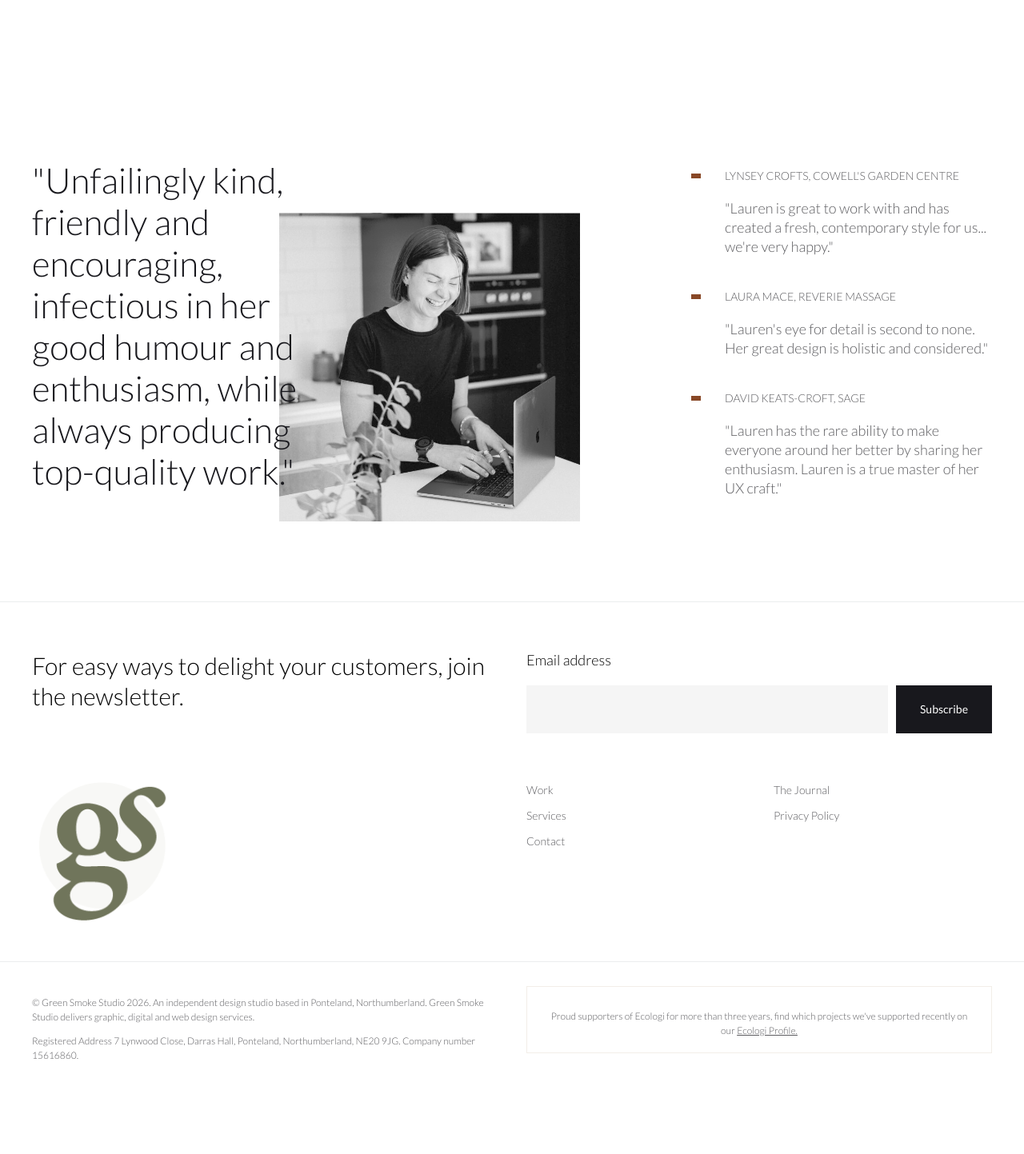
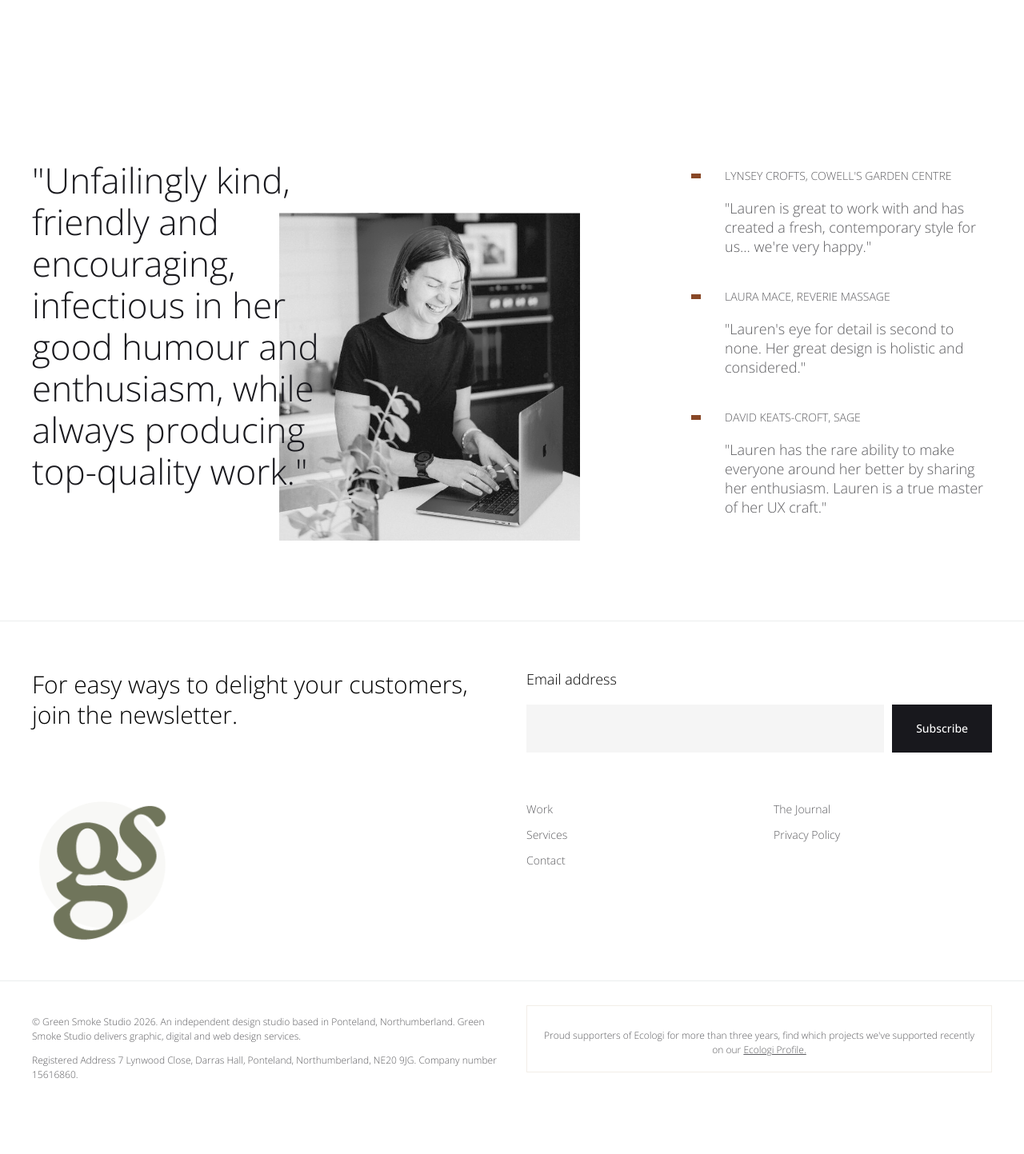
Before and after one commit to days4dreams/Green-Smoke, a PHP site: page /work in a window 1280 px wide. Shown: the part 4228-5671 px from the top of the page at 80% size. Before the commit the page ends 5552 px from the top, so only its background shows below. Run offline with PHP 8.4, Linux system fonts and the light colour scheme; some libraries are stand-ins or nearby versions.

Commit message:
Go back to Open Sans, with a real Light (300) weight
Replace Lato with the variable Open Sans font from Fontsource (SIL Open
Font Licence, self-hosted, latin subset): one file each for upright and
italic, covering every weight from Light 300 to Extra Bold 800. The
original Open Sans file only contained Regular, so 'font-weight: 300'
never rendered as Light; now it does.

Co-Authored-By: Claude Opus 5.5 <noreply@anthropic.com>
Claude-Session: https://claude.ai/code/session_01AqWLvQBkyzaEzQY6P3XytV

```diff
--- a/css/style.css
+++ b/css/style.css
@@ -6,45 +6,22 @@
     --black: #000
 }
 
-/* Lato (Google Fonts, SIL Open Font Licence: fonts/Lato-OFL-LICENSE.txt),
-   stored on this site. Light (300) is the main text weight. */
+/* Open Sans (Google Fonts, SIL Open Font Licence: fonts/OpenSans-OFL-LICENSE.txt),
+   stored on this site. One variable file per style holds every weight from
+   Light (300) to Extra Bold (800); Light (300) is the main text weight. */
 @font-face {
-    font-family: 'Lato';
-    src: url('../fonts/lato-latin-300-normal.woff2') format('woff2');
-    font-weight: 300;
+    font-family: 'Open Sans';
+    src: url('../fonts/open-sans-latin-wght-normal.woff2') format('woff2');
+    font-weight: 300 800;
     font-style: normal;
     font-display: swap;
 }
 
 @font-face {
-    font-family: 'Lato';
-    src: url('../fonts/lato-latin-300-italic.woff2') format('woff2');
-    font-weight: 300;
+    font-family: 'Open Sans';
+    src: url('../fonts/open-sans-latin-wght-italic.woff2') format('woff2');
+    font-weight: 300 800;
     font-style: italic;
-    font-display: swap;
-}
-
-@font-face {
-    font-family: 'Lato';
-    src: url('../fonts/lato-latin-400-normal.woff2') format('woff2');
-    font-weight: 400;
-    font-style: normal;
-    font-display: swap;
-}
-
-@font-face {
-    font-family: 'Lato';
-    src: url('../fonts/lato-latin-400-italic.woff2') format('woff2');
-    font-weight: 400;
-    font-style: italic;
-    font-display: swap;
-}
-
-@font-face {
-    font-family: 'Lato';
-    src: url('../fonts/lato-latin-700-normal.woff2') format('woff2');
-    font-weight: 700;
-    font-style: normal;
     font-display: swap;
 }
 
@@ -179,7 +156,7 @@ h5 {
 h6 {
     opacity: .7;
     text-transform: uppercase;
-    font-family: Lato, sans-serif;
+    font-family: Open Sans, sans-serif;
     font-size: 14px;
     font-weight: 300;
     line-height: 20px;
@@ -192,7 +169,7 @@ p {
     opacity: .7;
     color: var(--18181d);
     margin-bottom: 10px;
-    font-family: Lato, sans-serif;
+    font-family: Open Sans, sans-serif;
     font-size: 18px;
     font-weight: 300;
     line-height: 24px
@@ -645,7 +622,7 @@ blockquote {
 .button-small.form-centered-button {
     text-transform: capitalize;
     justify-content: center;
-    font-family: Lato, sans-serif;
+    font-family: Open Sans, sans-serif;
     font-weight: 500
 }
 
@@ -668,7 +645,7 @@ blockquote {
     align-items: center;
     padding-left: 36px;
     padding-right: 36px;
-    font-family: Lato, sans-serif
+    font-family: Open Sans, sans-serif
 }
 
 .section.wrapper {
@@ -888,7 +865,7 @@ blockquote {
     opacity: .7;
     color: #18181d;
     margin-bottom: 10px;
-    font-family: Lato, sans-serif;
+    font-family: Open Sans, sans-serif;
     font-size: 14px;
     font-weight: 300;
     line-height: 22px;
@@ -917,7 +894,7 @@ footer {
     text-transform: none;
     margin-top: 10px;
     margin-bottom: 15px;
-    font-family: Lato, sans-serif;
+    font-family: Open Sans, sans-serif;
     font-size: 30px;
     font-weight: 300;
     line-height: 38px
--- a/css/webflow.css
+++ b/css/webflow.css
@@ -30,7 +30,7 @@ html {
 body {
     min-height: 100%;
     margin-bottom: 10px;
-    font-family: Lato, sans-serif;
+    font-family: Open Sans, sans-serif;
     font-size: 18px;
     font-weight: 200;
     line-height: 24px
@@ -41,7 +41,7 @@ body.p {
     opacity: .7;
     color: var(--18181d);
     margin-bottom: 10px;
-    font-family: Lato, sans-serif;
+    font-family: Open Sans, sans-serif;
     font-size: 18px;
     font-weight: 300;
     line-height: 24px
```
Also changed, not shown: other parts of css/style.css (+44 -44 lines), fonts/OpenSans-OFL-LICENSE.txt (renamed from fonts/Lato-OFL-LICENSE.txt, +1 -1 lines), fonts/lato-latin-300-italic.woff2 (deleted), fonts/lato-latin-300-normal.woff2 (deleted), fonts/lato-latin-400-italic.woff2 (deleted), fonts/lato-latin-400-normal.woff2 (deleted), fonts/lato-latin-700-normal.woff2 (deleted), fonts/open-sans-latin-wght-italic.woff2 (added), fonts/open-sans-latin-wght-normal.woff2 (added).
